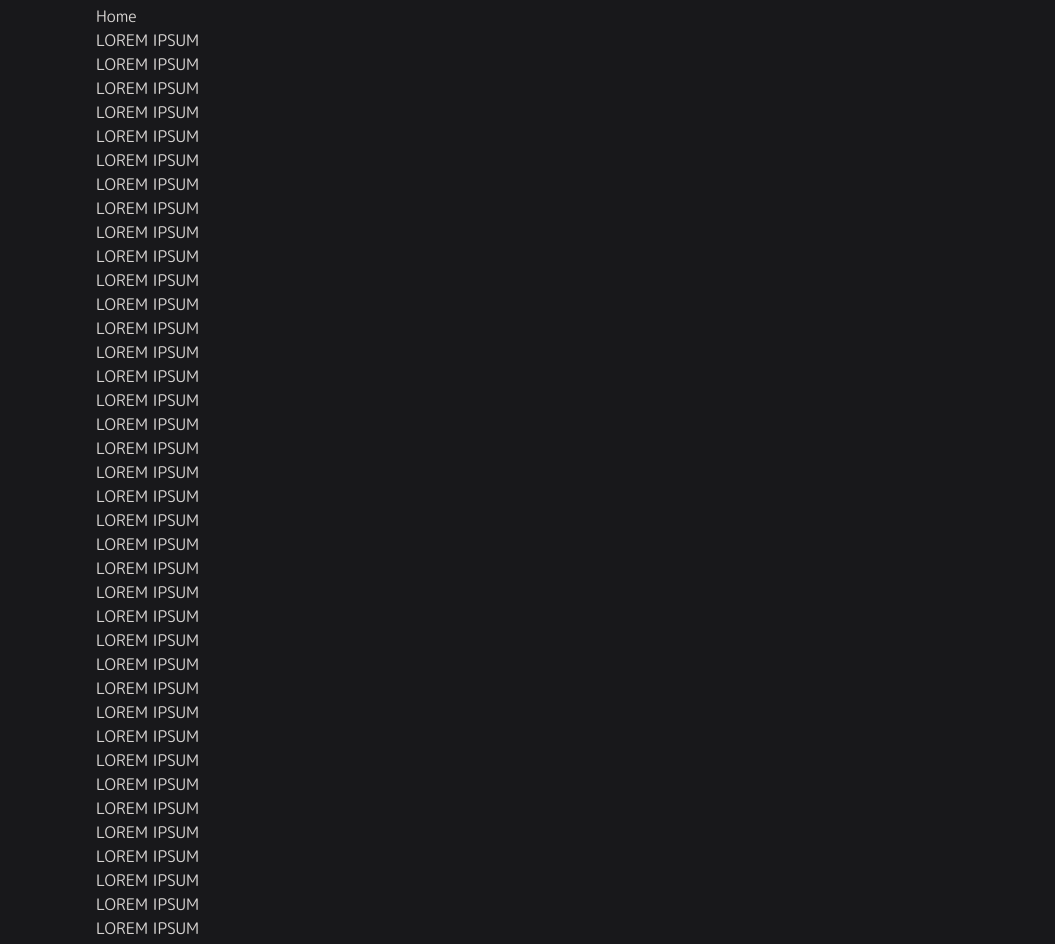
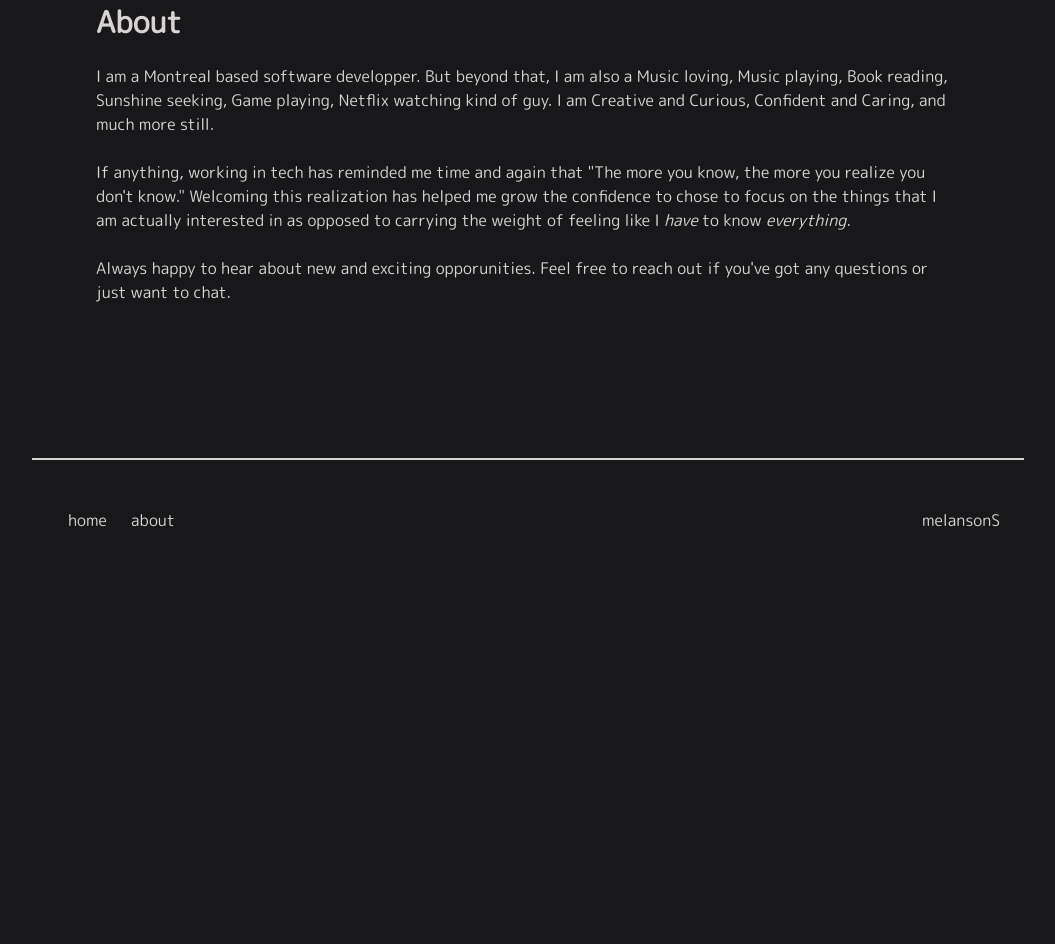
Before and after one commit to melansonS/melansons, a Next.js app: page /about in a window 1280 px wide. Shown: the part 220-1164 px from the top of the page, without its empty margins (112-1167 px from the left). After the commit the page ends 800 px from the top, so only its background shows below. Built offline with nearby package versions, Linux system fonts and the light colour scheme.

Commit message:
home and about page content

```diff
--- a/components/animatedPageContainer.tsx
+++ b/components/animatedPageContainer.tsx
@@ -13,7 +13,7 @@ const variants = {
 };
 
 const AnimatedPageContainer = ({ children }: AnimatedPageContainerProps): JSX.Element => (
-  <div className="min-h-screen">
+  <div className="grow">
     <motion.main
       initial="hidden"
       animate="enter"
--- a/pages/_app.tsx
+++ b/pages/_app.tsx
@@ -11,7 +11,7 @@ function MyApp({ Component, pageProps, router }: AppProps) {
   return (
     <div>
       <LayoutHead />
-      <div className="flex flex-col mx-auto h-full max-w-screen-lg">
+      <div className="flex flex-col justify-between mx-auto h-full min-h-screen max-w-screen-lg">
         <Navbar />
         <AnimatePresence exitBeforeEnter>
           <Component {...pageProps} key={url} />
--- a/pages/_document.tsx
+++ b/pages/_document.tsx
@@ -9,7 +9,7 @@ export default function Document() {
           rel="stylesheet"
         />
       </Head>
-      <body className="bg-zinc-900 min-h-screen text-stone-300 ">
+      <body className="bg-zinc-900 text-stone-300 ">
         <Main />
         <NextScript />
       </body>
--- a/pages/about.tsx
+++ b/pages/about.tsx
@@ -1,59 +1,28 @@
 import type { NextPage } from "next";
-import Link from "next/link";
 import AnimatedPageContainer from "../components/animatedPageContainer";
 
 const About: NextPage = () => {
   return (
     <AnimatedPageContainer>
-      <Link href="/">Home</Link>
       <div>
-        <p>LOREM IPSUM</p>
-        <p>LOREM IPSUM</p>
-        <p>LOREM IPSUM</p>
-        <p>LOREM IPSUM</p>
-        <p>LOREM IPSUM</p>
-        <p>LOREM IPSUM</p>
-        <p>LOREM IPSUM</p>
-        <p>LOREM IPSUM</p>
-        <p>LOREM IPSUM</p>
-        <p>LOREM IPSUM</p>
-        <p>LOREM IPSUM</p>
-        <p>LOREM IPSUM</p>
-        <p>LOREM IPSUM</p>
-        <p>LOREM IPSUM</p>
-        <p>LOREM IPSUM</p>
-        <p>LOREM IPSUM</p>
-        <p>LOREM IPSUM</p>
-        <p>LOREM IPSUM</p>
-        <p>LOREM IPSUM</p>
-        <p>LOREM IPSUM</p>
-        <p>LOREM IPSUM</p>
-        <p>LOREM IPSUM</p>
-        <p>LOREM IPSUM</p>
-        <p>LOREM IPSUM</p>
-        <p>LOREM IPSUM</p>
-        <p>LOREM IPSUM</p>
-        <p>LOREM IPSUM</p>
-        <p>LOREM IPSUM</p>
-        <p>LOREM IPSUM</p>
-        <p>LOREM IPSUM</p>
-        <p>LOREM IPSUM</p>
-        <p>LOREM IPSUM</p>
-        <p>LOREM IPSUM</p>
-        <p>LOREM IPSUM</p>
-        <p>LOREM IPSUM</p>
-        <p>LOREM IPSUM</p>
-        <p>LOREM IPSUM</p>
-        <p>LOREM IPSUM</p>
-        <p>LOREM IPSUM</p>
-        <p>LOREM IPSUM</p>
-        <p>LOREM IPSUM</p>
-        <p>LOREM IPSUM</p>
-        <p>LOREM IPSUM</p>
-        <p>LOREM IPSUM</p>
-        <p>LOREM IPSUM</p>
-        <p>LOREM IPSUM</p>
-        <p>LOREM IPSUM</p>
+        <h1 className="text-3xl pb-6 font-bold">About</h1>
+        <p>
+          I am a Montreal based software developper. But beyond that, I am also a Music loving,
+          Music playing, Book reading, Sunshine seeking, Game playing, Netflix watching kind of guy.
+          I am Creative and Curious, Confident and Caring, and much more still.
+        </p>
+        <br></br>
+        <p>
+          If anything, working in tech has reminded me time and again that "The more you know, the
+          more you realize you don't know." Welcoming this realization has helped me grow the
+          confidence to chose to focus on the things that I am actually interested in as opposed to
+          carrying the weight of feeling like I <i>have</i> to know <i>everything</i>.
+        </p>
+        <br></br>
+        <p>
+          Always happy to hear about new and exciting opporunities. Feel free to reach out if you've
+          got any questions or just want to chat.
+        </p>
       </div>
     </AnimatedPageContainer>
   );
--- a/pages/index.tsx
+++ b/pages/index.tsx
@@ -1,14 +1,16 @@
 import type { NextPage } from "next";
-import Link from "next/link";
 import AnimaterPageContainer from "../components/animatedPageContainer";
 
 const Home: NextPage = () => {
   return (
     <AnimaterPageContainer>
-      <Link href="/about">About</Link>
-      <h1>
-        Welcome to <a href="https://nextjs.org">Next.js!</a>
-      </h1>
+      <h1 className="text-3xl pb-6 font-bold"> Hi, I'm Samuel Melanson</h1>
+      <p>
+        I am a full stack web developer. I spend my days working with HTML CSS and Javascript
+        (except it's really <code>Typescript</code>). Most of the things I build these days use some
+        flavour of React and Node as well a whichever database (<code>SQL</code> or{" "}
+        <code>NoSQl</code>) is fitting.
+      </p>
     </AnimaterPageContainer>
   );
 };
--- a/styles/globals.css
+++ b/styles/globals.css
@@ -8,18 +8,18 @@ body {
 
 .hamburger {
   @apply w-10 h-0.5 bg-white absolute top-4;
-  transition: all 0.7s ease;
+  transition: all 0.5s ease;
 }
 
 .hamburger::before {
   content: "";
-  transition: all 0.7s ease;
+  transition: all 0.5s ease;
   @apply w-10 h-0.5 bg-white absolute left-0 top-2;
 }
 
 .hamburger::after {
   content: "";
-  transition: all 0.7s ease;
+  transition: all 0.5s ease;
   @apply w-10 h-0.5 bg-white absolute left-0 -top-2;
 }
 
```
